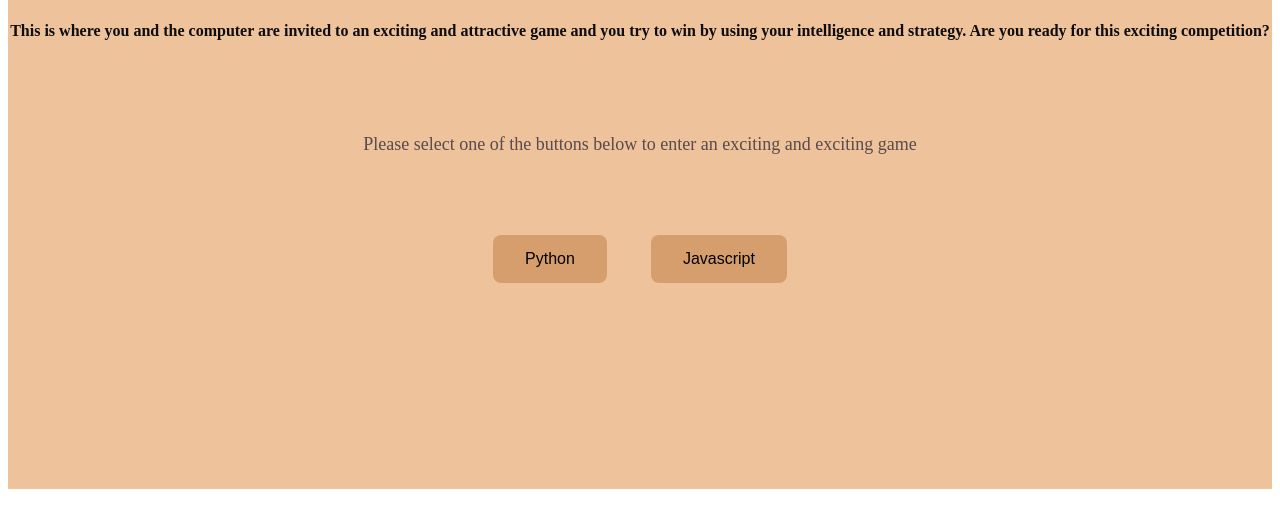
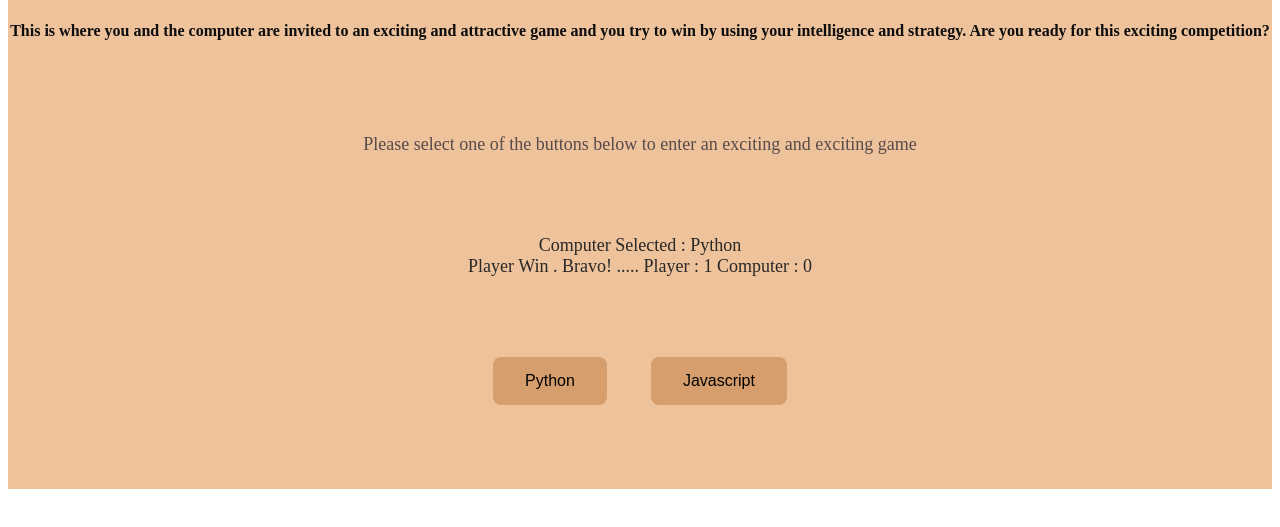
Before and after one commit to MaryaJamali/The-Missing-Choice-Challenge-Game, a plain HTML site: page index.html in a window 1280 px wide. Both pictures are taken after a click on the button "Python". Shown: the part 99-626 px from the top of the page. Drawn offline with Linux system fonts and the light colour scheme.

Commit message:
Javascript coding

```diff
--- a/css/main.min.css
+++ b/css/main.min.css
@@ -36,12 +36,19 @@
     margin-top: 20px;
 }
 
-#header-section .message {
+#header-section .start-game {
     color: rgb(87, 75, 75);
     font-size: 18px;
     margin-top: 80px;
 }
 
+#header-section .message {
+    display: block;
+    color: rgb(41, 40, 40);
+    font-size: 18px;
+    margin-top: 80px;
+    text-align: center;
+}
 
 .button-container {
     text-align: center;
--- a/index.html
+++ b/index.html
@@ -3,7 +3,7 @@
 <head>
     <meta charset="UTF-8">
     <meta name="viewport" content="width=device-width, initial-scale=1.0">
-    <title>The Missing Choice Challenge Game </title>
+    <title>The Missing Choice Challenge Game</title>
 </head>
 <link rel="stylesheet" href="css/main.min.css">
 
@@ -21,9 +21,10 @@
                             and you try to win by using your intelligence and strategy.
                             Are you ready for this exciting competition?
                         </h2>
-                        <div class="message">
+                        <div class="start-game">
                             Please select one of the buttons below to enter an exciting and exciting game
                         </div>
+                        <div class="message"></div>
                         <div class="button-container">
                             <button type="button" class="custom-button">Python</button>
                             <button type="button" class="custom-button">Javascript</button>
--- a/js/script.js
+++ b/js/script.js
@@ -0,0 +1,31 @@
+const array = ["Python", "Javascript"];
+// Player score, computer score
+let score = [0, 0];
+// Find page elements
+const message = document.querySelector(".message");
+const buttons = document.querySelectorAll("button");
+// Create an event
+for (let i = 0; i < buttons.length; i++) {
+    buttons[i].addEventListener("click", startChallenge);
+}
+
+function startChallenge(btn) {
+    let playerGuess = btn.target.innerText
+    // Choosing a computer randomly without decimals
+    let computerSelection = Math.floor(Math.random() * 2);
+    let computerGuess = array[computerSelection];
+    message.innerHTML = "Computer Selected : " + computerGuess;
+    let output;
+    if (playerGuess === computerGuess) {
+        output = "<br/> Player Win . Bravo! .....  ";
+        // Add points to the player
+        score[0]++;
+    }
+    else {
+        output = "<br/> Computer Win . Bravo! .....  ";
+        // Add points to the Computer
+        score[1]++;
+    }
+    message.innerHTML += output + "Player : " + score[0] + " Computer : " + score[1];
+
+}
```
